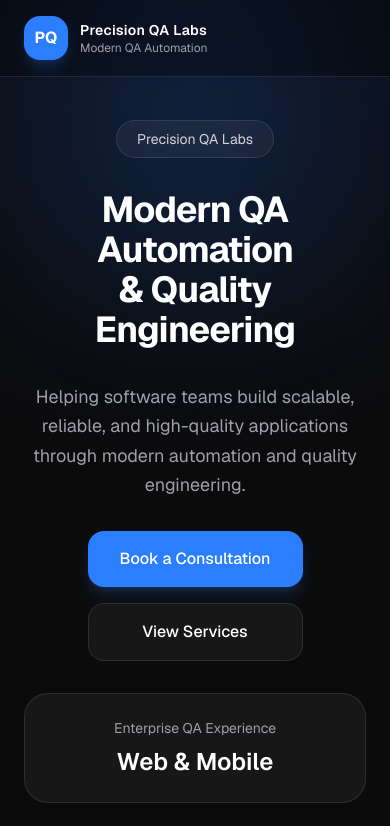
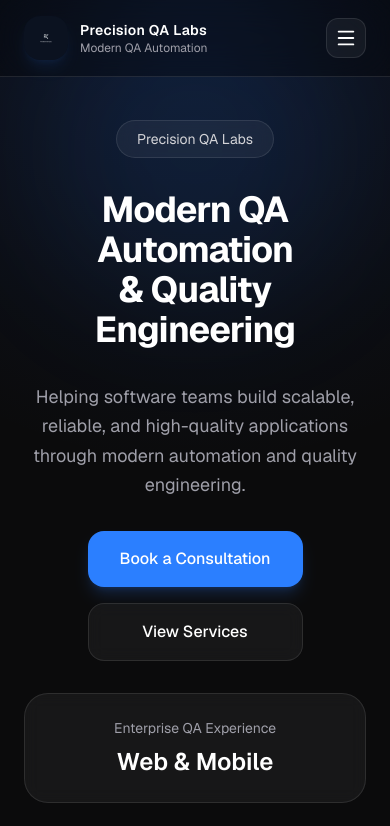
Before and after one commit to ArcadioGitHub/precision-qa-labs, a Next.js app: page / in a window 390 px wide. Shown: the top 826 px of the page. Built offline with nearby package versions, Linux system fonts and the light colour scheme.

Commit message:
Logo fix

```diff
--- a/src/components/layout/Navbar.tsx
+++ b/src/components/layout/Navbar.tsx
@@ -1,13 +1,33 @@
+"use client";
+
+import { Menu, X } from "lucide-react";
+import { useState } from "react";
+
 import Container from "@/components/ui/Container";
 import Button from "@/components/ui/Button";
 
+const navLinks = [
+  { label: "Services", href: "#services" },
+  { label: "Industries", href: "#industries" },
+  { label: "Tech Stack", href: "#techstack" },
+];
+
+const whatsappLink =
+  "https://wa.me/19145080709?text=Hi%20Arcadio!%20I%27m%20interested%20in%20Precision%20QA%20Labs%20services.";
+
 export default function Navbar() {
+  const [isOpen, setIsOpen] = useState(false);
+
   return (
     <nav className="fixed top-0 z-50 w-full border-b border-white/10 bg-black/30 backdrop-blur-xl">
       <Container className="flex items-center justify-between py-4">
-        <div className="flex items-center gap-3">
-          <div className="flex h-11 w-11 items-center justify-center rounded-2xl bg-blue-500 font-bold text-white shadow-lg shadow-blue-500/20">
-            PQ
+        <a href="#" className="flex items-center gap-3">
+          <div className="flex h-11 w-11 items-center justify-center rounded-2xl bg-[#0B1220] p-2 shadow-lg shadow-blue-500/10">
+            <img
+              src="/logo.png"
+              alt="Precision QA Labs Logo"
+              className="h-7 w-7 object-contain"
+            />
           </div>
 
           <div>
@@ -15,45 +35,61 @@ export default function Navbar() {
               Precision QA Labs
             </p>
 
-            <p className="text-xs text-zinc-400">
-              Modern QA Automation
-            </p>
+            <p className="text-xs text-zinc-400">Modern QA Automation</p>
           </div>
-        </div>
+        </a>
 
         <div className="hidden items-center gap-8 md:flex">
-          <a
-            href="#services"
-            className="text-sm text-zinc-300 transition hover:text-white"
-          >
-            Services
-          </a>
-
-          <a
-            href="#industries"
-            className="text-sm text-zinc-300 transition hover:text-white"
-          >
-            Industries
-          </a>
-
-          <a
-            href="#techstack"
-            className="text-sm text-zinc-300 transition hover:text-white"
-          >
-            Tech Stack
-          </a>
+          {navLinks.map((link) => (
+            <a
+              key={link.href}
+              href={link.href}
+              className="text-sm text-zinc-300 transition hover:text-white"
+            >
+              {link.label}
+            </a>
+          ))}
 
           <Button className="px-5 py-2.5 text-sm">
-            <a
-              href="https://wa.me/19145080709?text=Hi%20Arcadio!%20I%27m%20interested%20in%20Precision%20QA%20Labs%20services."
-              target="_blank"
-              rel="noopener noreferrer"
-            >
+            <a href={whatsappLink} target="_blank" rel="noopener noreferrer">
               Book a Consultation
             </a>
           </Button>
         </div>
+
+        <button
+          type="button"
+          aria-label="Toggle navigation menu"
+          aria-expanded={isOpen}
+          onClick={() => setIsOpen((current) => !current)}
+          className="rounded-xl border border-white/10 bg-white/5 p-2 text-white transition hover:bg-white/10 md:hidden"
+        >
+          {isOpen ? <X size={22} /> : <Menu size={22} />}
+        </button>
       </Container>
+
+      {isOpen && (
+        <div className="border-t border-white/10 bg-black/90 md:hidden">
+          <Container className="flex flex-col gap-3 py-6">
+            {navLinks.map((link) => (
+              <a
+                key={link.href}
+                href={link.href}
+                onClick={() => setIsOpen(false)}
+                className="rounded-xl px-4 py-3 text-sm text-zinc-300 transition hover:bg-white/5 hover:text-white"
+              >
+                {link.label}
+              </a>
+            ))}
+
+            <Button className="mt-2 w-full py-3 text-sm">
+              <a href={whatsappLink} target="_blank" rel="noopener noreferrer">
+                Book a Consultation
+              </a>
+            </Button>
+          </Container>
+        </div>
+      )}
     </nav>
   );
 }
```
Also changed, not shown: public/logo.png (added).
